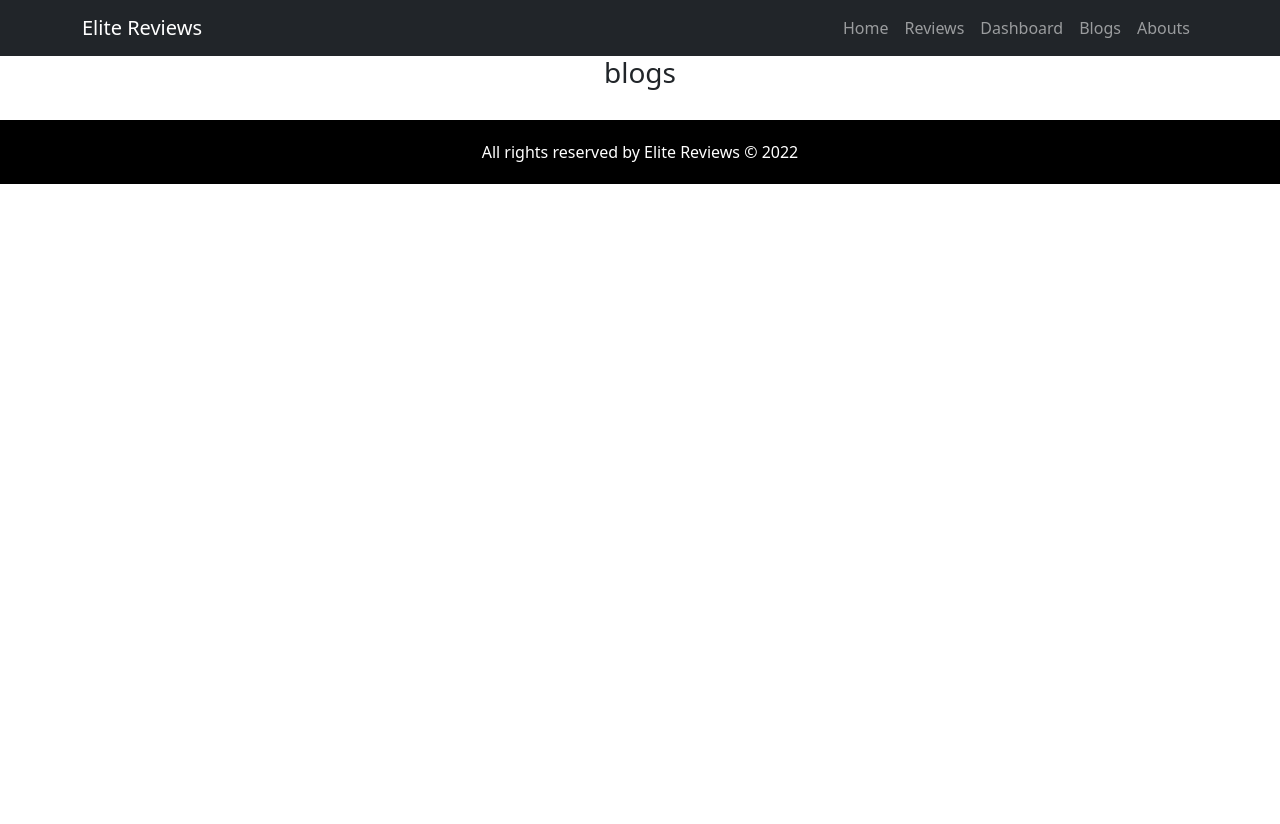
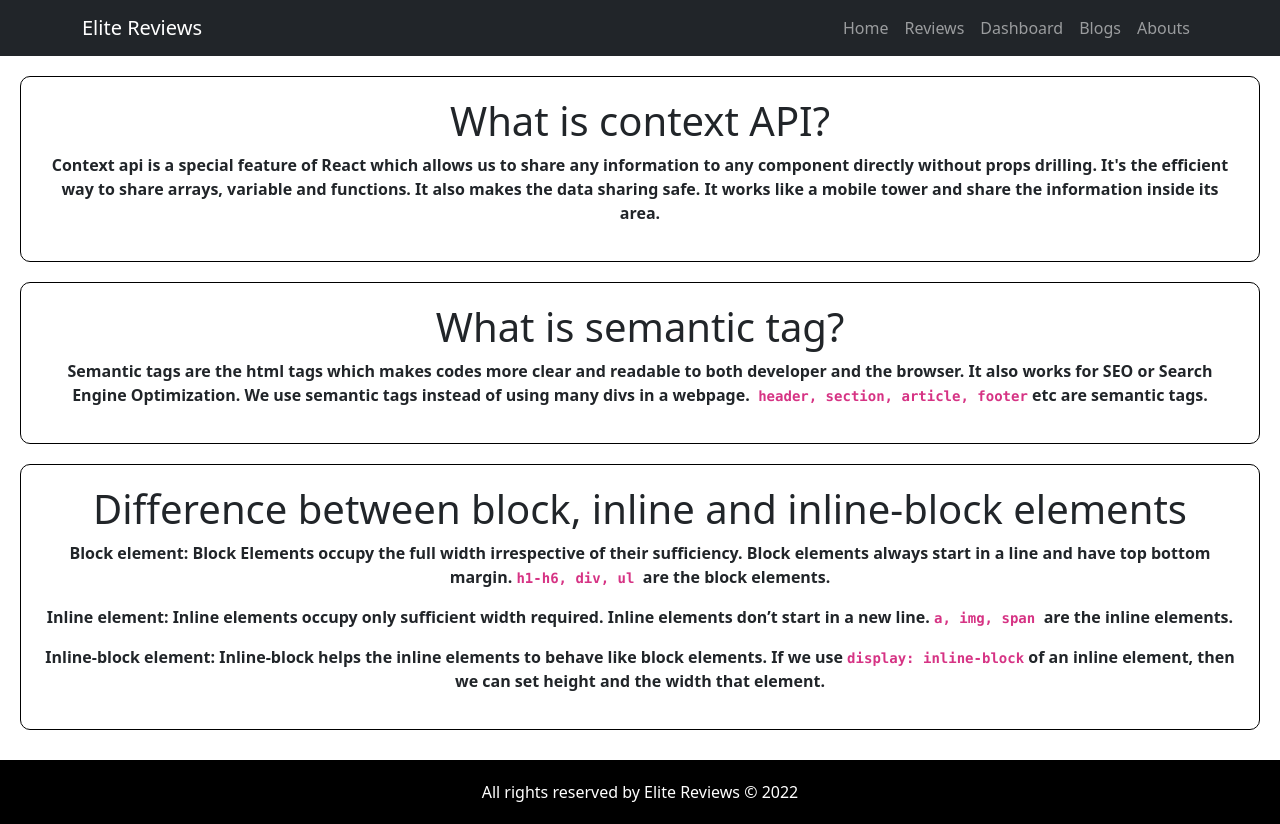
Before and after one commit to asif2508/Elite-reviews, a React (Create React App) app: page /blogs in a window 1280 px wide. Before the commit the page ends 800 px from the top, so only its background shows below. Built offline with nearby package versions, Linux system fonts and the light colour scheme.

Commit message:
bonus questions added

```diff
--- a/src/components/Blogs/Blogs.css
+++ b/src/components/Blogs/Blogs.css
@@ -0,0 +1,6 @@
+.question-style{
+    margin: 20px;
+    padding: 20px;
+    border: 1px solid black;
+    border-radius: 10px;
+}
--- a/src/components/Blogs/Blogs.js
+++ b/src/components/Blogs/Blogs.js
@@ -1,9 +1,51 @@
 import React from 'react';
-
+import './Blogs.css';
 const Blogs = () => {
     return (
         <div>
-           <h3>blogs</h3>
+           <div className='question-style'>
+               <h1>What is context API?</h1>
+               <p>
+                   <strong>
+                   Context api is a special feature of React which allows
+                   us to share any information to any component directly without
+                   props drilling. It's the efficient way to share arrays,
+                    variable and functions. It also makes the data sharing safe.
+                    It works like a mobile tower and share the information inside
+                    its area.
+                   </strong>
+               </p>
+            </div>
+
+            <div className='question-style'>
+                <h1>What is semantic tag?</h1>
+                <p>
+                    <strong>
+                        Semantic tags are the html tags which makes codes more clear and readable to both developer and the browser. It also works for SEO or Search Engine Optimization. We use semantic tags instead of using many divs in a webpage.
+                        <code> header, section, article, footer</code> etc are semantic tags.
+                    </strong>
+                </p>
+            </div>
+            <div className='question-style'>
+                <h1>Difference between block, inline and inline-block elements</h1>
+                <p>
+                    <strong>
+                        <bold>Block element</bold>:  Block Elements occupy the full width irrespective of their sufficiency. Block elements always start in a line and have top bottom margin. <code>h1-h6, div, ul </code> are the block elements.
+                    </strong>
+                </p>
+
+                <p>
+                    <strong>
+                        <bold>Inline element</bold>:  Inline elements occupy only sufficient width required. Inline elements don’t start in a new line.	<code>a, img, span </code> are the inline elements.
+                    </strong>
+                </p>
+
+                <p>
+                    <strong>
+                        <bold>Inline-block element</bold>:  Inline-block helps the inline elements to behave like block elements. If we use <code>display: inline-block</code> of an inline element, then we can set height and the width that element.
+                    </strong>
+                </p>
+            </div>
         </div>
     );
 };
```
